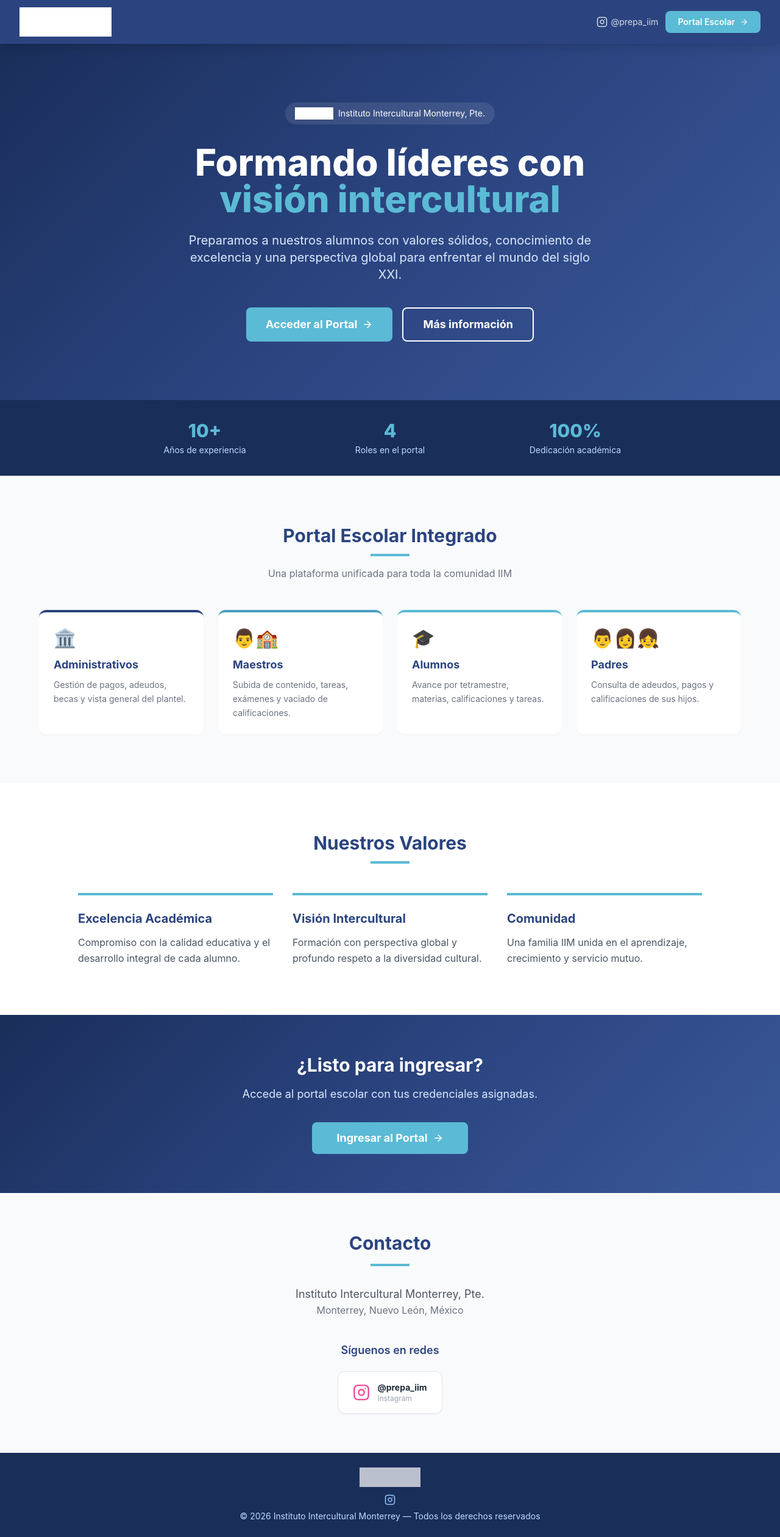
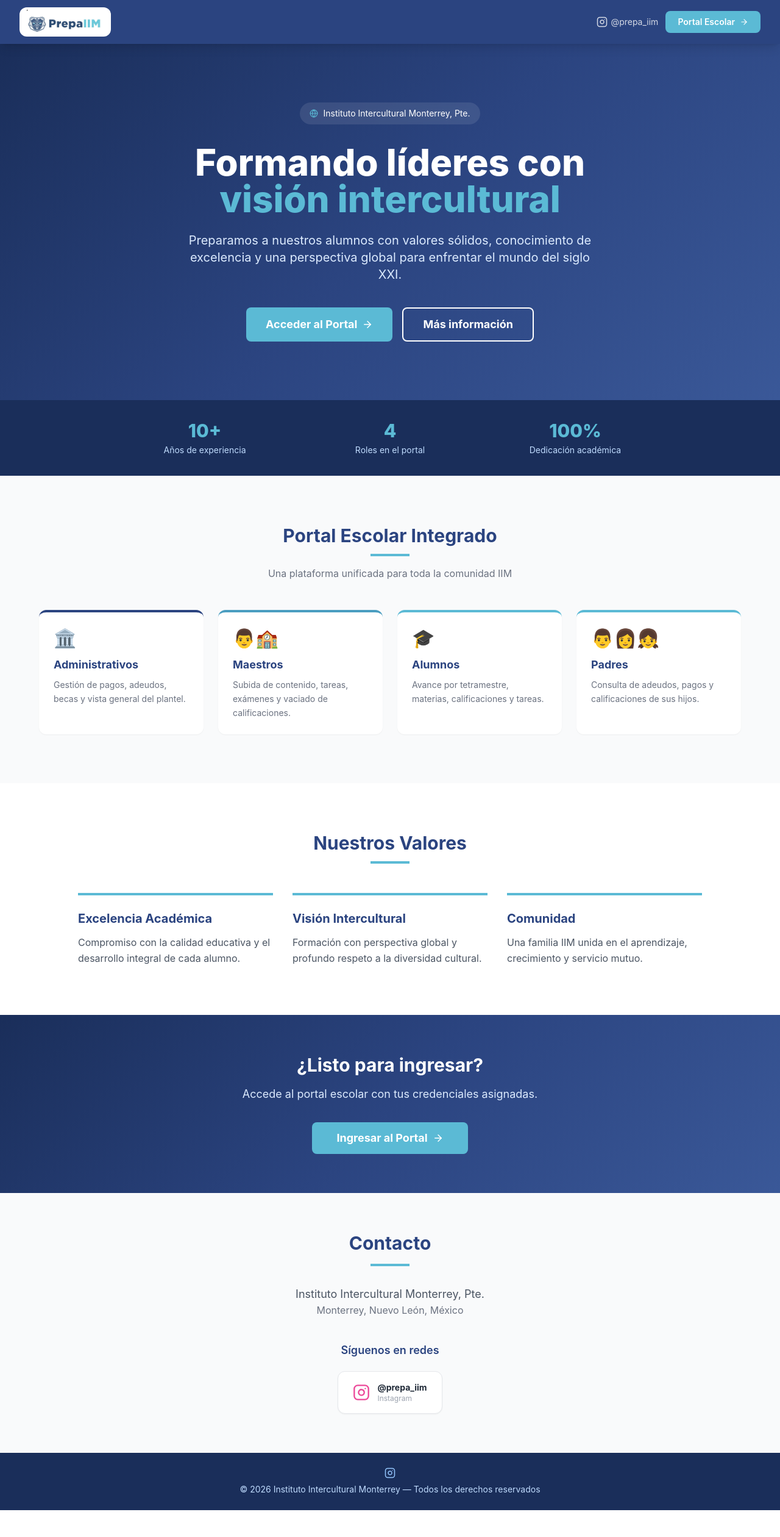
Before and after one commit to taquion/prepaiim, a React (Vite) app in the folder frontend/: page / in a window 1280 px wide. Shown: the whole page at 61% size. After the commit the page ends 2476 px from the top, so only its background shows below. Built offline with nearby package versions, Linux system fonts and the light colour scheme; no server answers.

Commit message:
fix: logo en contenedor blanco (navbar), quita invert filter

```diff
--- a/frontend/src/pages/Landing.jsx
+++ b/frontend/src/pages/Landing.jsx
@@ -1,5 +1,5 @@
 import { Link } from 'react-router-dom'
-import { Users, BookOpen, CreditCard, ArrowRight } from 'lucide-react'
+import { Globe, Users, BookOpen, CreditCard, ArrowRight } from 'lucide-react'
 import logo from '../assets/logo.jpg'
 
 const InstagramIcon = ({ size = 24 }) => (
@@ -17,7 +17,9 @@ export default function Landing() {
       <nav className="bg-iim-blue text-white shadow-lg sticky top-0 z-50">
         <div className="max-w-7xl mx-auto px-4 sm:px-6 lg:px-8 py-3 flex items-center justify-between">
           <div className="flex items-center">
-            <img src={logo} alt="Prepa IIM" className="h-12 w-auto object-contain brightness-0 invert" />
+            <div className="bg-white rounded-xl px-3 py-1 shadow-sm">
+              <img src={logo} alt="Prepa IIM" className="h-10 w-auto object-contain" />
+            </div>
           </div>
           <div className="flex items-center gap-3">
             <a
@@ -44,7 +46,7 @@ export default function Landing() {
       <section className="iim-gradient text-white py-24 px-4">
         <div className="max-w-5xl mx-auto text-center">
           <div className="inline-flex items-center gap-2 bg-white/10 px-4 py-2 rounded-full text-sm mb-8 backdrop-blur-sm">
-            <img src={logo} alt="Prepa IIM" className="h-5 w-auto object-contain brightness-0 invert" />
+            <Globe size={14} className="text-iim-gold" />
             <span>Instituto Intercultural Monterrey, Pte.</span>
           </div>
           <h1 className="text-4xl sm:text-5xl lg:text-6xl font-extrabold mb-6 leading-tight">
@@ -216,9 +218,6 @@ export default function Landing() {
 
       {/* Footer */}
       <footer className="bg-iim-dark text-blue-200 py-6 text-center text-sm">
-        <div className="flex items-center justify-center gap-4 mb-3">
-          <img src={logo} alt="Prepa IIM" className="h-8 w-auto object-contain brightness-0 invert opacity-70" />
-        </div>
         <div className="flex items-center justify-center gap-4 mb-2">
           <a
             href="https://www.instagram.com/prepa_iim/"
```
